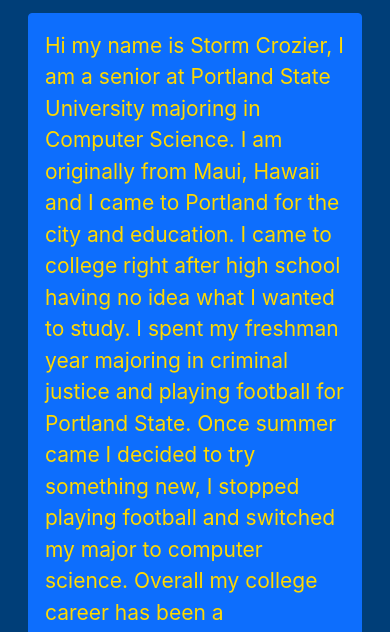
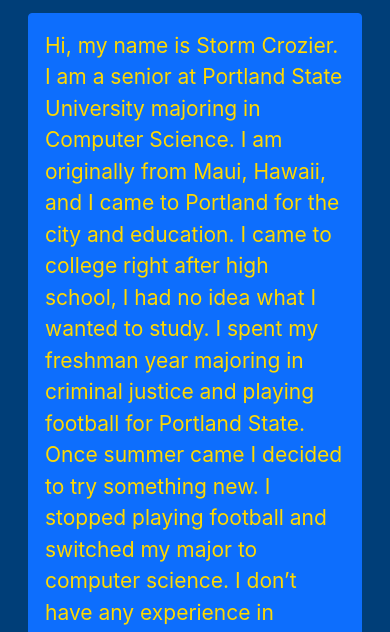
Before and after one commit to StormCrozier/StormCrozier.github.io, a plain HTML site: page index.html in a window 390 px wide. Shown: the part 464-1096 px from the top of the page. Drawn offline with nearby package versions, Linux system fonts and the light colour scheme.

Commit message:
Almost Done, added project and picture, adjusted images for responsiveness

```diff
--- a/index.html
+++ b/index.html
@@ -35,16 +35,16 @@
     </div>
     <div class="container">
       <h1 class="display-3 text-center mt-3" id="about">About</h1>
-      <p class="bg-primary p-3 mx-3 mt-3 border rounded border-primary" id="bBlue">Hi my name is Storm Crozier, I am a
-        senior at Portland State University majoring in Computer
-        Science.
-        I am originally from Maui, Hawaii and I came to Portland for the city and education. I came to college right
-        after
-        high school having no idea what I wanted to study. I spent my freshman year majoring in criminal justice and
-        playing football for Portland State. Once summer came I decided to try something new, I stopped playing football
-        and switched my major to computer science. Overall my college career has been a rollercoaster of a journey but
-        by
-        the end of it I hope to be on my way to starting a career in software development.
+      <p class="bg-primary p-3 mx-3 mt-3 border rounded border-primary" id="bBlue">Hi, my name is Storm Crozier.
+        I am a senior at Portland State University majoring in Computer Science.
+        I am originally from Maui, Hawaii, and I came to Portland for the city and education.
+        I came to college right after high school, I had no idea what I wanted to study.
+        I spent my freshman year majoring in criminal justice and playing football for Portland State.
+        Once summer came I decided to try something new. I stopped playing football and switched my major to computer science.
+        I don’t have any experience in computer science, but I am excited to learn and be a part of it.
+        I want to work for a company actively doing something to improve our environment.
+        I believe that software will play a big role, whether it’s running simulations, creating websites for recognition,
+        or even inventing new technologies to reverse our carbon emissions or something along those lines.
       </p>
     </div>
     <!--PREVIOUS WORK-->
```
